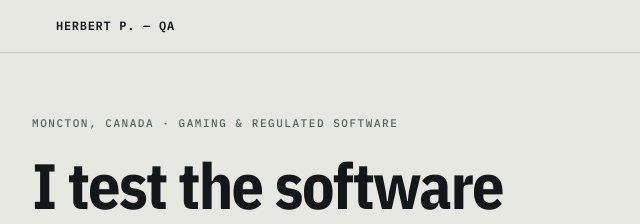
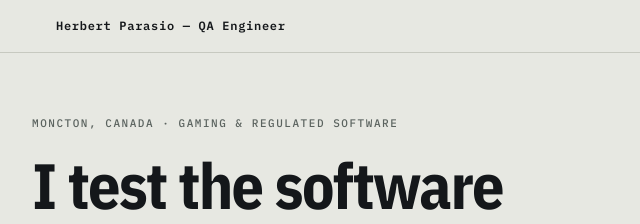
Before and after one commit to Herbertph/herbertph.com, a website: page index.html in a window 1280 px wide. Shown: the top 224 px of the page, 118-758 px from the left. Drawn offline with nearby package versions, Linux system fonts and the light colour scheme.

Commit message:
Update title and header for consistency

```diff
--- a/index.html
+++ b/index.html
@@ -3,7 +3,7 @@
 <head>
 <meta charset="utf-8">
 <meta name="viewport" content="width=device-width, initial-scale=1">
-<title>Herbert Parasio. — QA Engineer</title>
+<title>Herbert Parasio — QA Engineer</title>
 <meta name="description" content="SQA Team Lead certifying casino and slot software across jurisdictions. Test design, SAS protocol, Playwright automation.">
 <link rel="alternate" hreflang="en" href="https://herbertph.com/">
 <link rel="alternate" hreflang="pt" href="https://herbertph.com/?lang=pt">
@@ -124,7 +124,7 @@
 
 <header class="top">
   <div class="wrap">
-    <span class="sig">HERBERT P. — QA</span>
+    <span class="sig">Herbert Parasio — QA Engineer</span>
     <div class="right">
       <span class="stat"><span class="dot"></span><span data-i="status"></span></span>
       <nav class="langs" id="langs" aria-label="Language">
```
